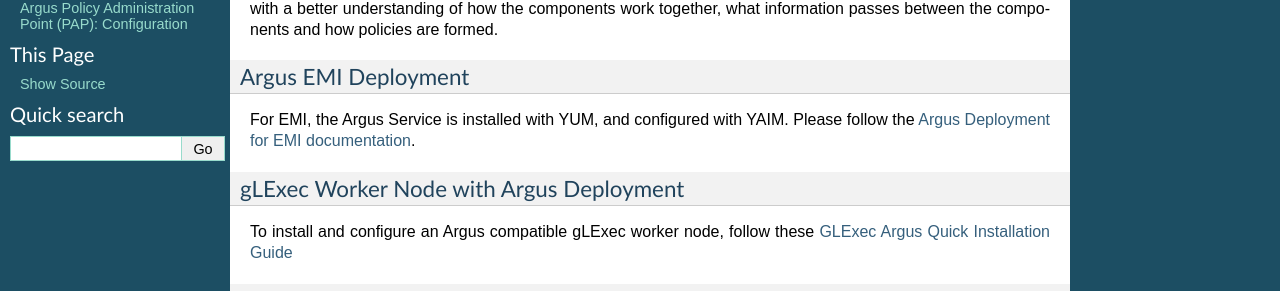
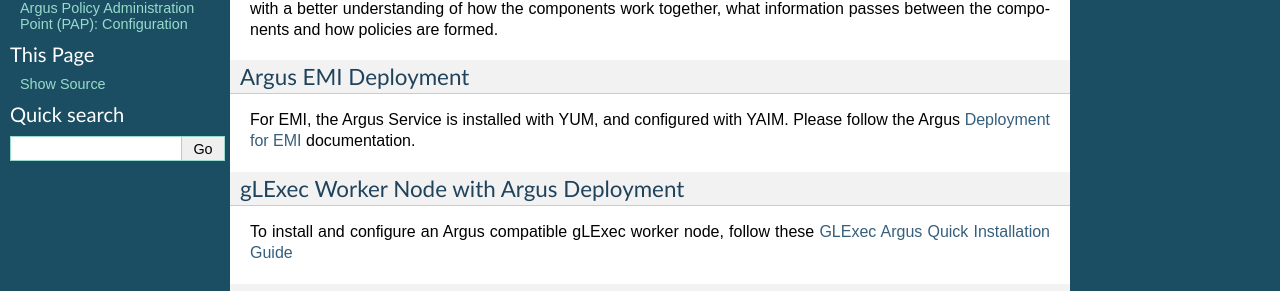
Before and after one commit to argus-authz/argus-documentation, a Sphinx documentation site: the page built from source/argus_introduction.rst, in a window 1280 px wide and 900 px high, scrolled down 639 px. Shown: the part 149-440 px from the top of the window. Built offline with Sphinx 7.4.7, drawn with Linux system fonts in a browser that asks for light colours.

```diff
--- a/source/argus_introduction.rst
+++ b/source/argus_introduction.rst
@@ -58,7 +58,8 @@ Argus EMI Deployment
 ~~~~~~~~~~~~~~~~~~~~
 
 For EMI, the Argus Service is installed with YUM, and configured with
-YAIM. Please follow the :ref:`Argus Deployment for EMI documentation <ArgusEMIDeployment>`.
+YAIM. Please follow the Argus :ref:`Deployment for EMI <ArgusEMIDeployment>`
+documentation.
 
 gLExec Worker Node with Argus Deployment
 ~~~~~~~~~~~~~~~~~~~~~~~~~~~~~~~~~~~~~~~~
```
